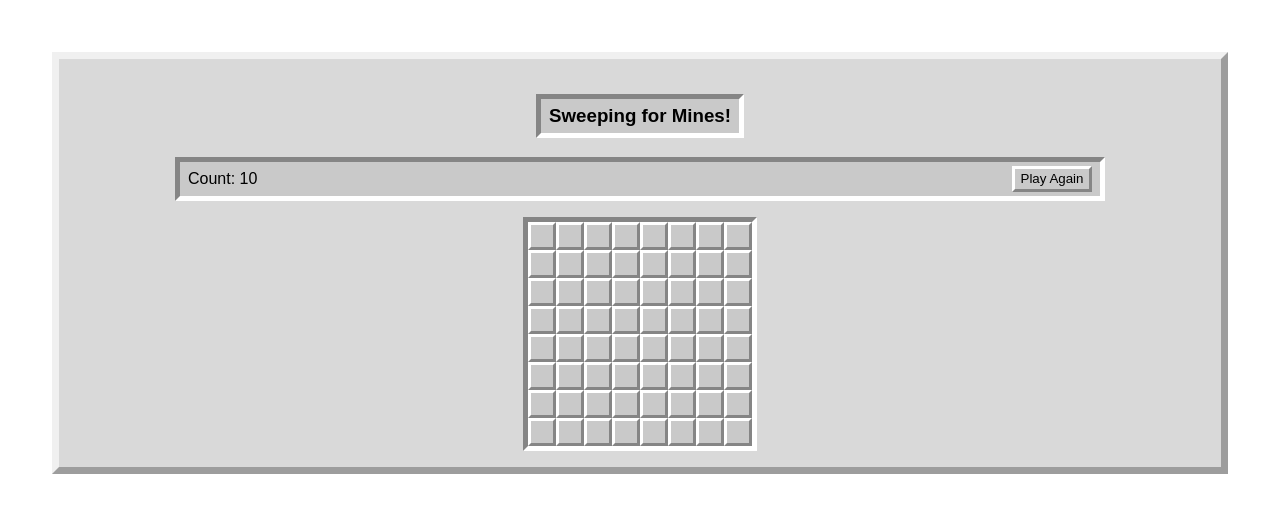
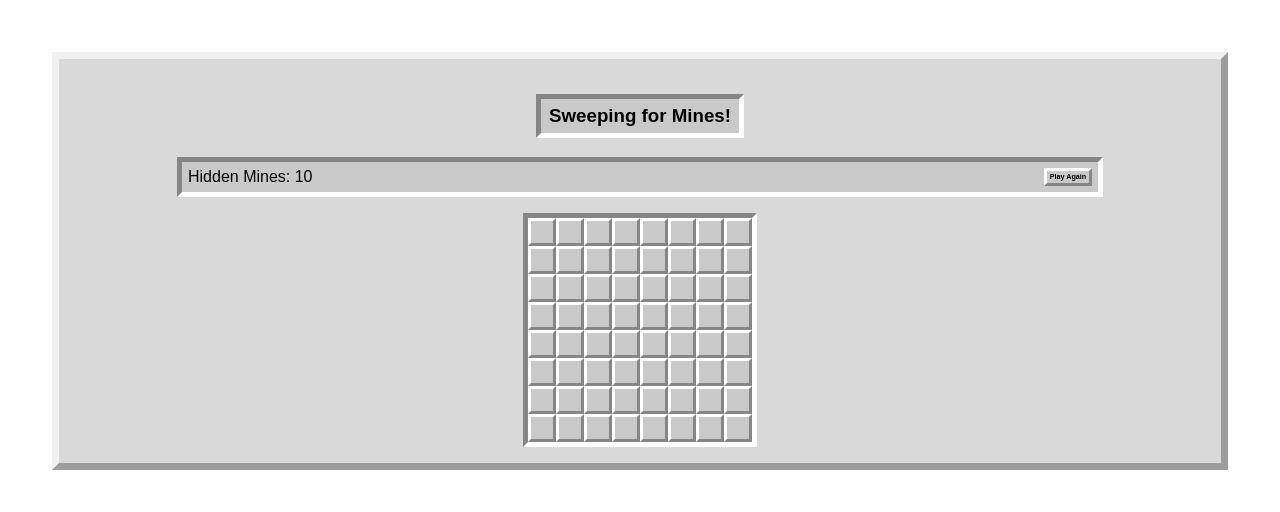
Before and after one commit to bradygrapentine/minesweeper, a React (Create React App) app: page / in a window 1280 px wide. Shown: the top 512 px of the page. Built offline with nearby package versions, Linux system fonts and the light colour scheme; no server answers.

Commit message:
updating

```diff
--- a/src/App.jsx
+++ b/src/App.jsx
@@ -8,7 +8,7 @@ export class Count extends Component {
     } else if (this.props.state == 'lost') {
       return <article>You lost!</article>
     } else {
-      return <article>Count: {this.props.mines} </article>
+      return <article>Hidden Mines: {this.props.mines} </article>
     }
   }
 }
@@ -101,7 +101,7 @@ export class App extends Component {
                 className="playAgain"
                 onClick={() => this.handleNewGame()}
               >
-                Play Again
+                <strong>Play Again</strong>
               </button>
             </li>
           </ul>
--- a/src/index.scss
+++ b/src/index.scss
@@ -58,21 +58,22 @@ ul {
   border-right-color: white;
   border-bottom-color: white;
   background-color: rgb(201, 201, 201);
-  padding: 0.5rem;
+  padding: 0.375rem;
 }
 button {
   align-self: center;
-  width: 5rem;
-  height: 2rem;
+  width: 3rem;
+  height: 5.75rem;
   border: 3.5px solid;
-  padding: 0.125rem;
+  padding: 0rem 0rem 0.125rem 0rem;
   border-right-color: rgb(133, 133, 133);
   border-bottom-color: rgb(133, 133, 133);
   border-left-color: white;
   border-top-color: white;
   background-color: rgb(201, 201, 201);
-  text-align: center;
-  line-height: 1rem;
+  // text-align: center;
+  font-size: 0.45rem;
+  // line-height: 1rem;
 }
 
 .boardUI {
```
